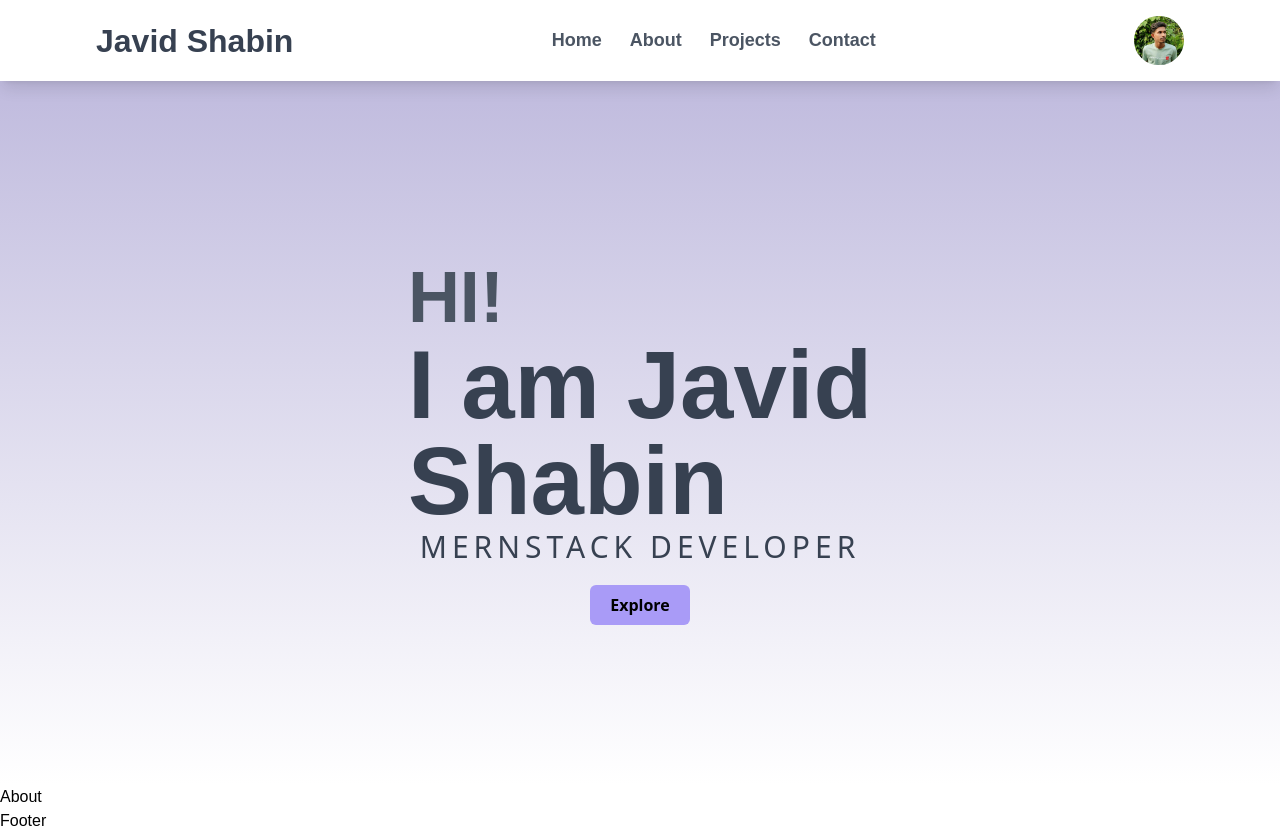
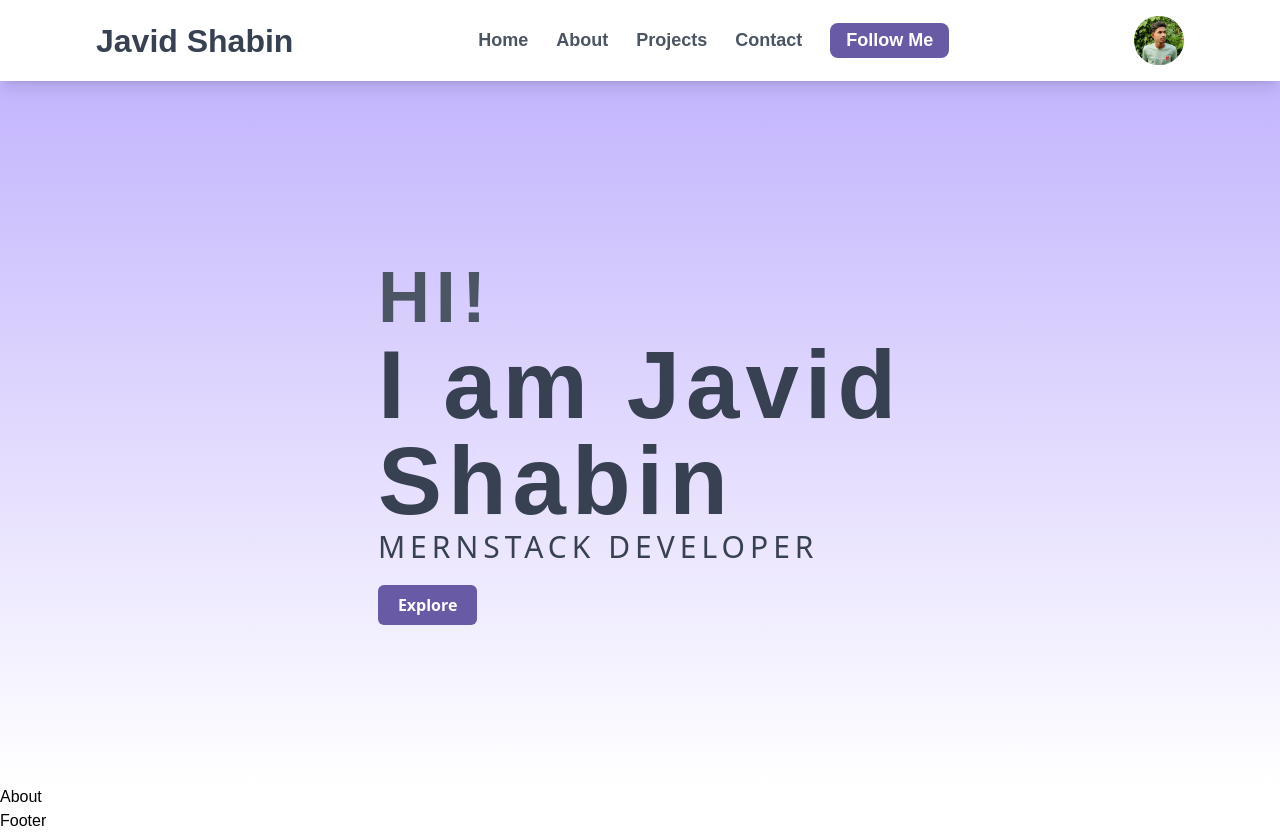
Before and after one commit to javidShabin/my-portfolio.in, a React (Vite) app: page / in a window 1280 px wide. Built offline with nearby package versions, Linux system fonts and the light colour scheme; a web font is replaced by a local one.

Commit message:
Make a little cahnge in the color

```diff
--- a/src/components/Header.jsx
+++ b/src/components/Header.jsx
@@ -31,6 +31,9 @@ const Header = () => {
           </li>
           <li>
             <Link to="/contact">Contact</Link>
+          </li>
+          <li className="py-1 px-4 bg-[#695aa6] text-white rounded-lg">
+            <Link to="/contact">Follow Me</Link>
           </li>
         </ul>
 
--- a/src/pages/Hero.jsx
+++ b/src/pages/Hero.jsx
@@ -2,21 +2,21 @@ import React from "react";
 
 const Hero = () => {
   return (
-    <main className="bg-gradient-to-t from-white to-[#c0bbde] h-[88vh] w-full flex justify-center items-center ">
-      <div className="container w-[80%]">
-        <div className="flex flex-col justify-center items-center ">
-          <h1 className="text-6xl sm:text-7xl md:text-8xl font-extrabold text-justify text-gray-700 ">
+    <main className="bg-gradient-to-t from-white to-violet-300 h-[88vh] w-full flex justify-center items-center ">
+      <div className="container w-[80%] flex justify-center">
+        <div>
+          <h1 className="text-6xl sm:text-7xl md:text-8xl font-extrabold text-justify text-gray-700 md:tracking-[6px] ">
             <span className="text-5xl md:text-7xl  text-gray-600">HI!</span>
             <br />
             I am Javid <br />
             Shabin
           </h1>
-          <p className="text-1xl sm:text-2xl md:text-3xl text-gray-700 tracking-[5px]">
+          <p className="text-1xl font-thin sm:text-2xl md:text-3xl text-gray-700 tracking-[5px]">
             MERNSTACK DEVELOPER
           </p>
-          <button className="py-2 px-5 bg-[#a99bf7] mt-5 rounded-md font-semibold ">
-            Explore
-          </button>
+            <button className="py-2 px-5 bg-[#695aa6] mt-5 text-white rounded-md font-semibold">
+              Explore
+            </button>
         </div>
       </div>
     </main>
```
